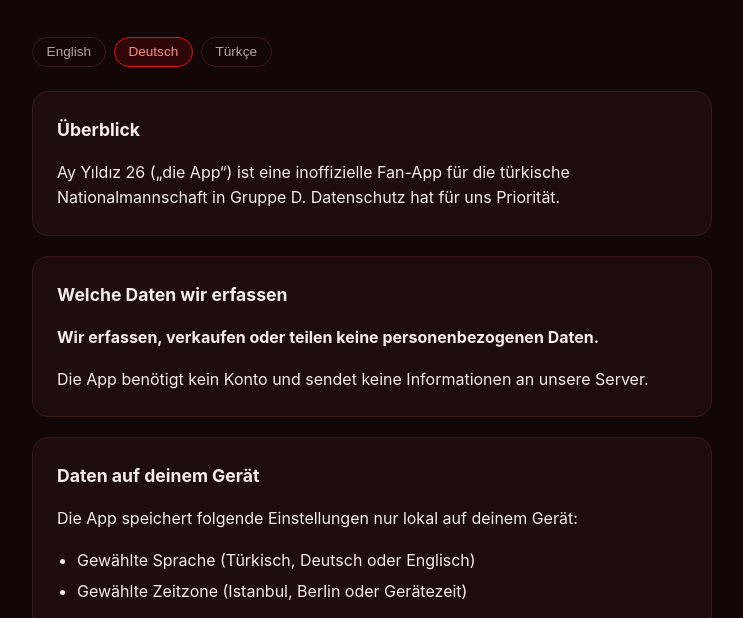
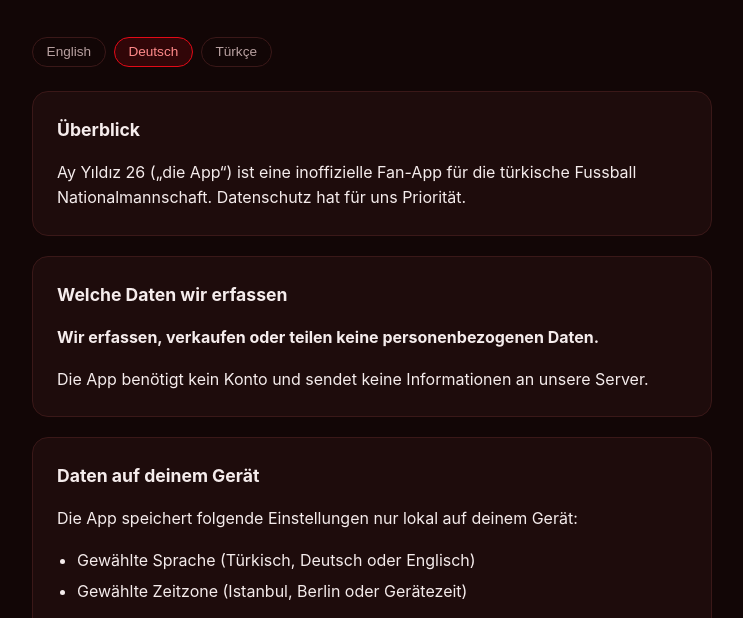
Before and after one commit to jaseen67/ayyildiz26-official, a plain HTML site: page privacy.html in a window 1280 px wide. Both pictures are taken after a click on the button "Deutsch". Shown: the part 182-800 px from the top of the page, without its empty margins (268-1011 px from the left). Drawn offline with Linux system fonts and the light colour scheme.

Commit message:
Update privacy policy wording in German and Turkish.
Remove Group D and Milli Takım references for consistent unofficial fan app copy.

Co-authored-by: Cursor <cursoragent@cursor.com>

```diff
--- a/privacy.html
+++ b/privacy.html
@@ -73,8 +73,8 @@
       <div class="card">
         <h2>Überblick</h2>
         <p>
-          Ay Yıldız 26 („die App“) ist eine inoffizielle Fan-App für die türkische Nationalmannschaft
-          in Gruppe D. Datenschutz hat für uns Priorität.
+          Ay Yıldız 26 („die App“) ist eine inoffizielle Fan-App für die türkische Fussball Nationalmannschaft.
+          Datenschutz hat für uns Priorität.
         </p>
       </div>
       <div class="card">
@@ -120,7 +120,7 @@
       <div class="card">
         <h2>Genel bakış</h2>
         <p>
-          Ay Yıldız 26 (“uygulama”), Türkiye Milli Futbol Takımı için resmi olmayan bir taraftar
+          Ay Yıldız 26 (“uygulama”), Türkiye futbol takımı için resmi olmayan bir taraftar
           uygulamasıdır. Gizliliğe önem veriyoruz.
         </p>
       </div>
```
